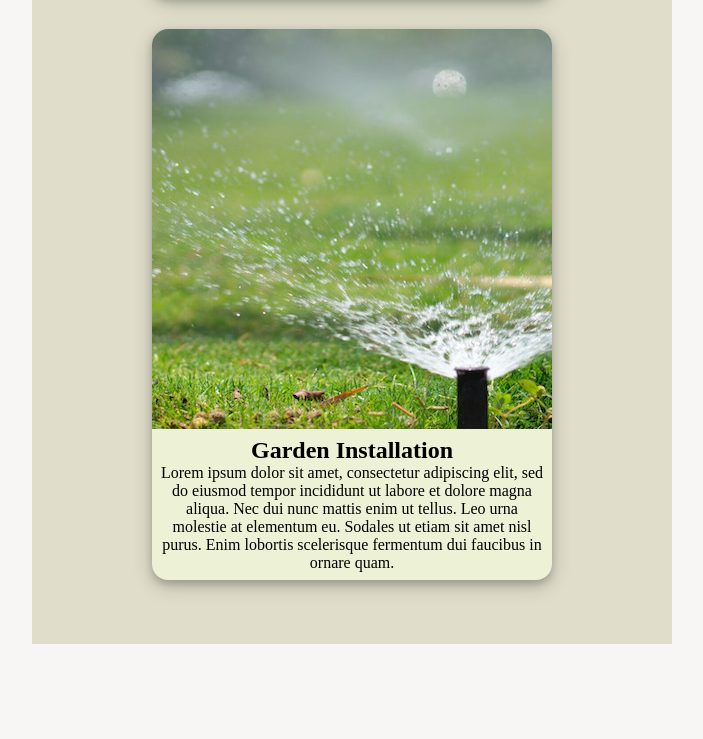
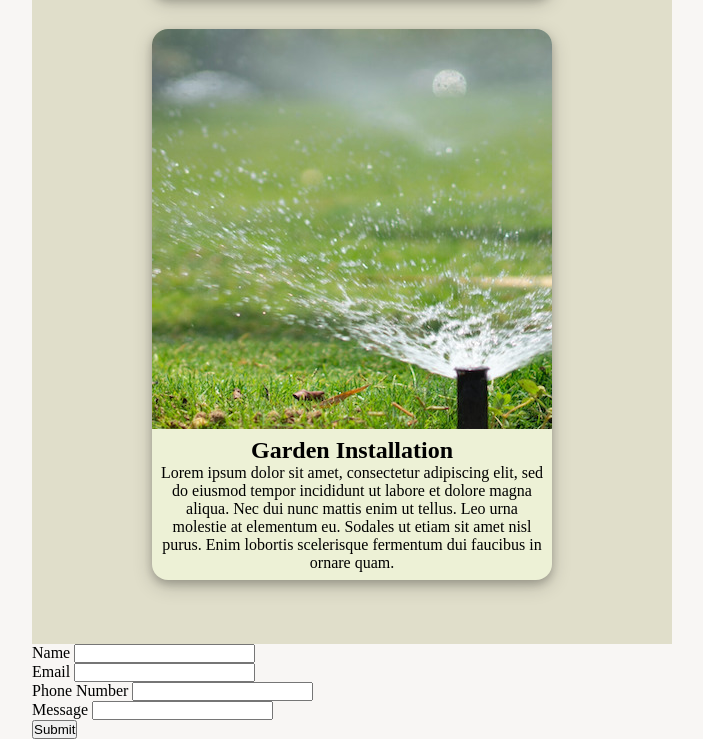
Before and after one commit to cleecoloma/landscaping-company, a plain HTML site: page index.html in a window 1280 px wide. Shown: the part 1815-2554 px from the top of the page, without its empty margins (288-991 px from the left). Before the commit the page ends 2459 px from the top, so only its background shows below. Drawn offline with Linux system fonts and the light colour scheme.

Commit message:
added basic contact form

```diff
--- a/index.html
+++ b/index.html
@@ -37,7 +37,13 @@
           </div>
           <div class="service-text">
             <h2>Lawn Maintenance</h2>
-            <p class="service-paragraph">Lorem ipsum dolor sit amet, consectetur adipiscing elit, sed do eiusmod tempor incididunt ut labore et dolore magna aliqua. Nec dui nunc mattis enim ut tellus. Leo urna molestie at elementum eu. Sodales ut etiam sit amet nisl purus. Enim lobortis scelerisque fermentum dui faucibus in ornare quam.</p>
+            <p class="service-paragraph">
+              Lorem ipsum dolor sit amet, consectetur adipiscing elit, sed do
+              eiusmod tempor incididunt ut labore et dolore magna aliqua. Nec
+              dui nunc mattis enim ut tellus. Leo urna molestie at elementum eu.
+              Sodales ut etiam sit amet nisl purus. Enim lobortis scelerisque
+              fermentum dui faucibus in ornare quam.
+            </p>
           </div>
         </div>
         <div class="service-card">
@@ -47,7 +53,13 @@
           </div>
           <div class="service-text">
             <h2>Tree Trimming</h2>
-            <p class="service-paragraph">Lorem ipsum dolor sit amet, consectetur adipiscing elit, sed do eiusmod tempor incididunt ut labore et dolore magna aliqua. Nec dui nunc mattis enim ut tellus. Leo urna molestie at elementum eu. Sodales ut etiam sit amet nisl purus. Enim lobortis scelerisque fermentum dui faucibus in ornare quam.</p>
+            <p class="service-paragraph">
+              Lorem ipsum dolor sit amet, consectetur adipiscing elit, sed do
+              eiusmod tempor incididunt ut labore et dolore magna aliqua. Nec
+              dui nunc mattis enim ut tellus. Leo urna molestie at elementum eu.
+              Sodales ut etiam sit amet nisl purus. Enim lobortis scelerisque
+              fermentum dui faucibus in ornare quam.
+            </p>
           </div>
         </div>
         <div class="service-card">
@@ -57,12 +69,43 @@
           </div>
           <div class="service-text">
             <h2>Garden Installation</h2>
-            <p class="service-paragraph">Lorem ipsum dolor sit amet, consectetur adipiscing elit, sed do eiusmod tempor incididunt ut labore et dolore magna aliqua. Nec dui nunc mattis enim ut tellus. Leo urna molestie at elementum eu. Sodales ut etiam sit amet nisl purus. Enim lobortis scelerisque fermentum dui faucibus in ornare quam.</p>
+            <p class="service-paragraph">
+              Lorem ipsum dolor sit amet, consectetur adipiscing elit, sed do
+              eiusmod tempor incididunt ut labore et dolore magna aliqua. Nec
+              dui nunc mattis enim ut tellus. Leo urna molestie at elementum eu.
+              Sodales ut etiam sit amet nisl purus. Enim lobortis scelerisque
+              fermentum dui faucibus in ornare quam.
+            </p>
           </div>
         </div>
       </div>
       <div class="work-gallery"></div>
     </main>
-    <footer></footer>
+    <footer id="#contact">
+      <div>
+        <div id="contact-info"></div>
+        <div id="contact-form">
+          <form action="" method="get">
+            <div>
+              <label for="name">Name</label>
+              <input type="name" name="name" id="name" required/>
+            </div>
+            <div>
+              <label for="email">Email</label>
+              <input type="email" name="email" id="email" required/>
+            </div>
+            <div>
+              <label for="phone-number">Phone Number</label>
+              <input type="phone-number" name="phone-number" id="phone-number" required/>
+            </div>
+            <div>
+              <label for="message">Message</label>
+              <input type="message" name="message" id="message" required/>
+            </div>
+            <button type="submit">Submit</button>
+          </form>
+        </div>
+      </div>
+    </footer>
   </body>
 </html>
```
